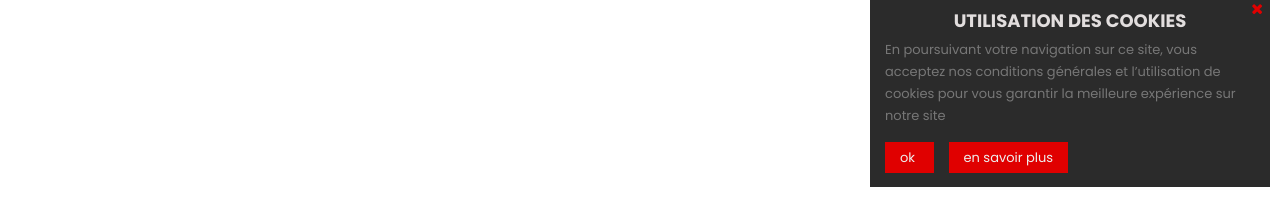
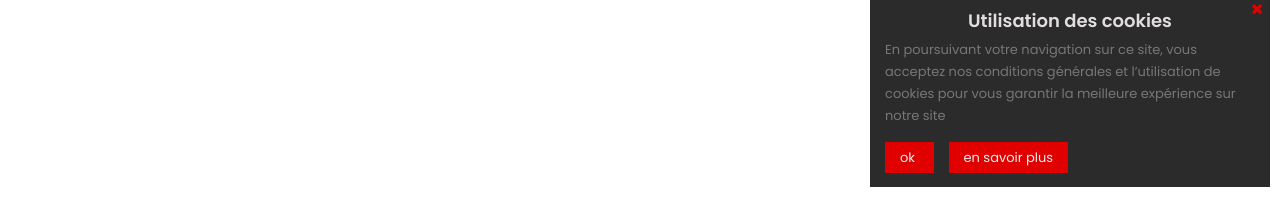
Before and after one commit to AchrafBoularhmane/project5, a plain HTML site: page index.html in a window 1280 px wide. Shown: the part 603-800 px from the top of the page. Drawn offline with nearby package versions, Linux system fonts and the light colour scheme.

Commit message:
no comment

```diff
--- a/index.html
+++ b/index.html
@@ -22,10 +22,10 @@
           <a href="">Top</a>
         </div>
         <!--Cookies mentions légales-->
-        <div class="cookies" id="cookie">
+        <div class="reveal-3 cookies" id="cookie">
           <i class="fa fa-times" aria-hidden="true" id="close-cookies" onclick="Close()"></i>
           <div class="cookies-container">
-            <h2>Utilisation des COOKIES</h2>
+            <h2>Utilisation des cookies</h2>
             <p>En poursuivant votre navigation sur ce site, vous acceptez nos conditions générales et l’utilisation de cookies pour vous garantir la meilleure expérience sur notre site</p>
             <a href="" id="ok"> ok </a><a href="./mentions legales/mentions.html" id="ensavoirplus"> en savoir plus</a>
           </div>
--- a/style.css
+++ b/style.css
@@ -105,10 +105,9 @@
 .cookies .cookies-container h2 {
   text-align: center;
   color: var(--text-color-white);
-  font-weight: 700;
+  font-weight: 600;
   line-height: 10px;
   font-size: 18px;
-  text-transform: uppercase;
 }
 .cookies .cookies-container p {
   padding: 5px 0px;
```
